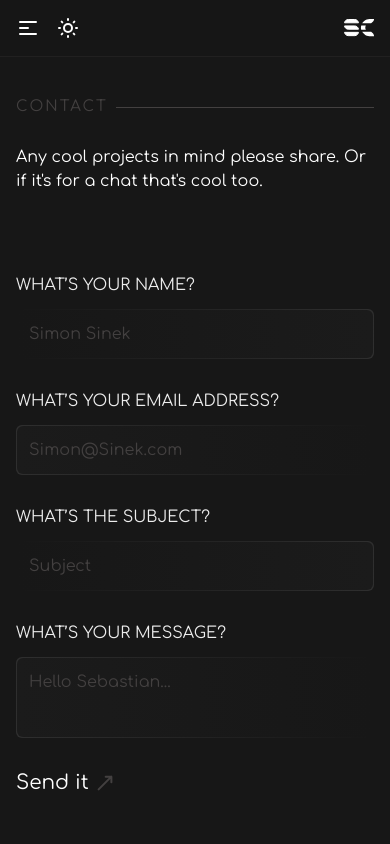
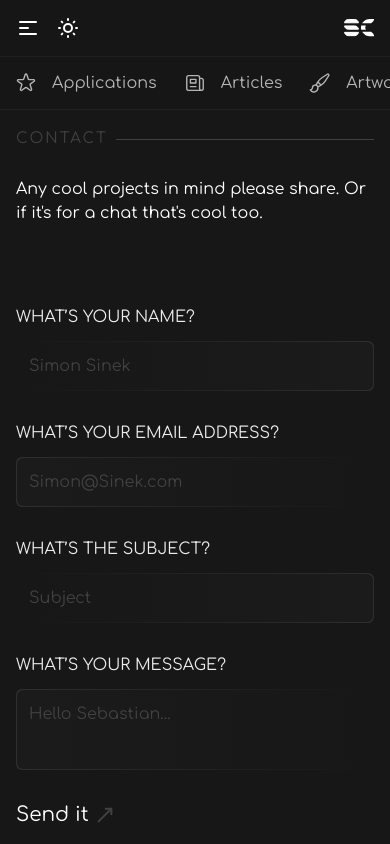
Before and after one commit to SebastianCCC/portfolioapp, a Next.js app: page /contact in a window 390 px wide. Shown: the top 844 px of the page. Built offline with nearby package versions, Linux system fonts and the light colour scheme.

Commit message:
add project links nav

```diff
--- a/components/Header/TopNavbar.js
+++ b/components/Header/TopNavbar.js
@@ -1,19 +1,85 @@
 import Link from 'next/link'
-import { useContext } from 'react'
+import { useContext, useEffect, useState } from 'react'
 import { StateContext } from '../../hooks/StateContext'
 import ThemeSwitch from '../Theme'
 import { LogoIcon, MenuIcon } from './images'
+import { Projects } from '../Links'
+import { useRouter } from 'next/router'
+import { AnimatePresence, motion } from 'framer-motion'
+
+const ProjectLinks = () => {
+  const router = useRouter()
+  return Projects.map(({ name, title, path, icon }, i) => {
+    return (
+      <ul className="w-full" key={i}>
+        <Link href={path}>
+          <div
+            className={`flex items-center justify-center min-w-fit first:pl-0 px-4 dark:text-sec_addition text-tertiary/70 ${
+              router.pathname === path ? 'dark:text-white text-black/100' : ''
+            }`}
+          >
+            <div className="mr-1 scale-50">{icon}</div>
+            <p>{name}</p>
+          </div>
+        </Link>
+      </ul>
+    )
+  })
+}
 
 const SideNavBar = () => {
   const { isOpen, setIsOpen } = useContext(StateContext)
+  const [scrollPos, setScrollPos] = useState(0)
+  const [isVisible, setIsVisible] = useState(true)
+  const scrollThreshold = 60
+
+  useEffect(() => {
+    const handleScroll = () => {
+      const currentScrollPos = window.scrollY
+      const diff = Math.abs(currentScrollPos - scrollPos)
+
+      if (diff > scrollThreshold) {
+        setIsVisible(scrollPos > currentScrollPos)
+        setScrollPos(currentScrollPos)
+      }
+    }
+
+    window.addEventListener('scroll', handleScroll)
+
+    return () => {
+      window.removeEventListener('scroll', handleScroll)
+    }
+  }, [scrollPos])
+
+  const variants = {
+    open: {
+      opacity: 1,
+      x: 0,
+      transition: {
+        x: { stiffness: 1000, velocity: -100 },
+      },
+    },
+    closed: {
+      opacity: 0,
+      x: '-100vw',
+      transition: {
+        delay: 1,
+        x: { stiffness: 1000 },
+      },
+    },
+  }
+
   return (
-    <>
-      <div className="fixed flex justify-between p-4 w-full items-center cursor-pointer xl:hidden dark:bg-additional/90 bg-white/80 border-b border-tertiary/25 backdrop-blur-[8px]">
+    <div className="fixed xl:hidden w-full">
+      <div className="flex justify-between p-4 w-full items-center cursor-pointer dark:bg-additional/90 bg-white/80 border-b border-tertiary/25 backdrop-blur-[8px]">
         <div className="flex items-center">
           <div onClick={() => setIsOpen(true)} className="mr-4">
             <MenuIcon />
           </div>
           <ThemeSwitch />
+        </div>
+        <div className="hidden sm:flex items-center">
+          <ProjectLinks />
         </div>
         <Link href="/">
           <div>
@@ -21,7 +87,20 @@ const SideNavBar = () => {
           </div>
         </Link>
       </div>
-    </>
+      <AnimatePresence>
+        {isVisible && (
+          <motion.div
+            initial="closed"
+            animate="open"
+            exit="closed"
+            variants={variants}
+            className="sm:hidden no-scrollbar flex items-center overflow-auto -mx-4 px-5 py-1 dark:bg-additional/90 bg-white/80 border-b border-tertiary/25 backdrop-blur-[8px] rounded-md"
+          >
+            <ProjectLinks />
+          </motion.div>
+        )}
+      </AnimatePresence>
+    </div>
   )
 }
 
--- a/pages/contact.js
+++ b/pages/contact.js
@@ -93,7 +93,7 @@ const Contact = () => {
   }
 
   return (
-    <div className="pt-20 xl:p-4">
+    <div className="pt-28 xl:p-4">
       <HeaderTitles title="Contact" />
       <div className="flex flex-col mt-[26px] md:w-[90%] xl:w-[85%] 2xl:w-2/3 m-auto">
         <motion.h1
--- a/pages/work/[id].js
+++ b/pages/work/[id].js
@@ -57,7 +57,7 @@ const WId = ({ currentpage }) => {
       <Head>
         <title>{`Seechris - ${path.slice(0).charAt(0).toUpperCase() + path.slice(1)}`}</title>
       </Head>
-      <div className="pt-20 xl:p-4 md:container md:m-auto">
+      <div className="pt-28 xl:p-4 md:container md:m-auto">
         <HeaderTitles title={`${name} ${endDate}`} />
         <div className="flex flex-col-reverse lg:flex-row mt-3 lg:mt-[65px]">
           <motion.div
--- a/pages/work/apps/index.js
+++ b/pages/work/apps/index.js
@@ -48,7 +48,7 @@ export default function Apps({ work }) {
   }
   return (
     <>
-      <div className="pt-20 xl:p-4">
+      <div className="pt-28 xl:p-4">
         <HeaderTitles title="Projects" />
         <motion.p
           initial={{ y: 50, opacity: 0 }}
--- a/pages/work/articles/index.js
+++ b/pages/work/articles/index.js
@@ -24,7 +24,7 @@ export async function getStaticProps() {
 export default function Articles({ articles }) {
   return (
     <>
-      <div className="pt-20 xl:p-4">
+      <div className="pt-28 xl:p-4">
         <HeaderTitles title="Articles" />
         <motion.p
           initial={{ y: 50, opacity: 0 }}
--- a/pages/work/artwork/index.js
+++ b/pages/work/artwork/index.js
@@ -20,7 +20,7 @@ export async function getStaticProps() {
 export default function Artwork({ artwork }) {
   return (
     <>
-      <div className="pt-20 xl:p-4">
+      <div className="pt-28 xl:p-4">
         <HeaderTitles title="Artwork" />
         <motion.p
           initial={{ y: 50, opacity: 0 }}
--- a/styles/globals.css
+++ b/styles/globals.css
@@ -39,3 +39,15 @@ input[type='text'],
     @apply bg-gradient-to-b from-[#8F1560] to-[#253269];
   }
 }
+
+@layer utilities {
+  /* Chrome, Safari and Opera */
+  .no-scrollbar::-webkit-scrollbar {
+    display: none;
+  }
+
+  .no-scrollbar {
+    -ms-overflow-style: none; /* IE and Edge */
+    scrollbar-width: none; /* Firefox */
+  }
+}
```
